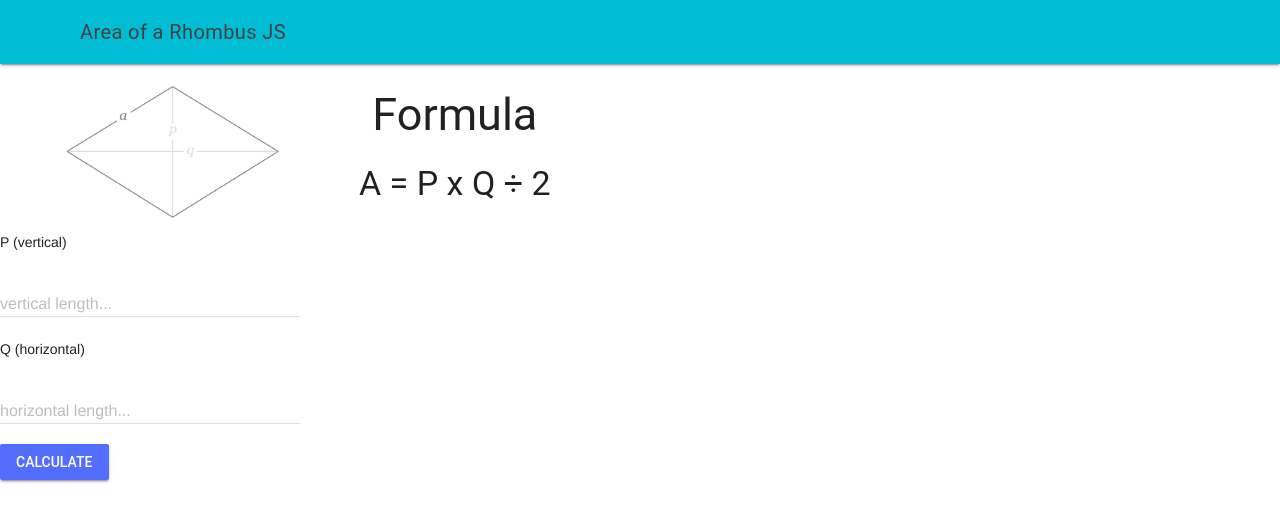
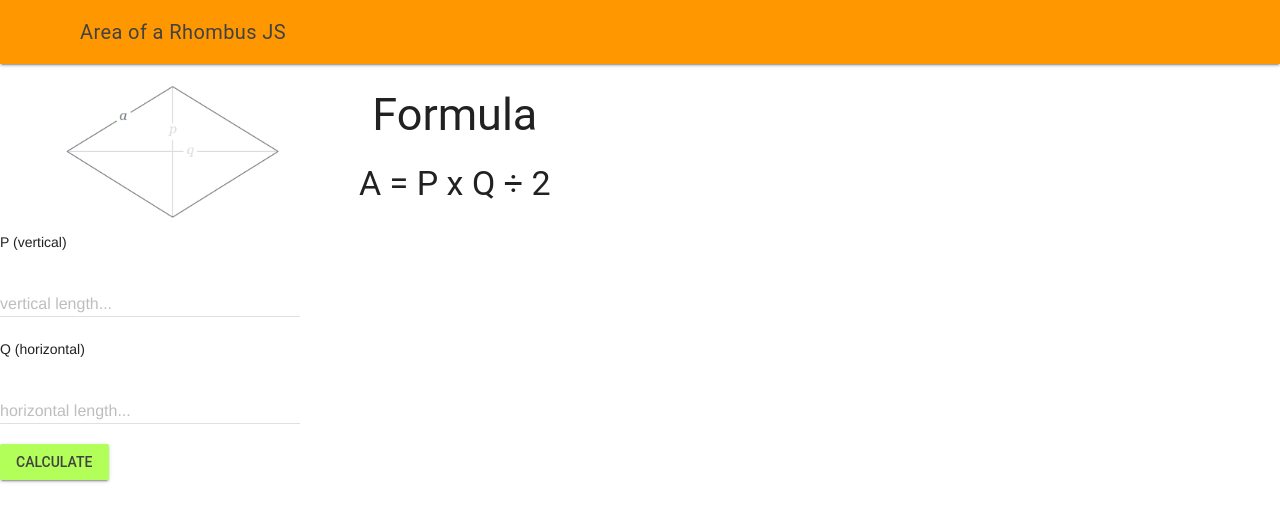
Before and after one commit to Emmanuel-Fofeyin/ICS20assignment2-html, a plain HTML site: page index.html in a window 1280 px wide. Drawn offline with nearby package versions, Linux system fonts and the light colour scheme.

Commit message:
fixed all errors

```diff
--- a/index.html
+++ b/index.html
@@ -11,7 +11,7 @@
     <link rel="icon" type="image/png" sizes="16x16" href="favicon-16x16.png" />
     <link rel="manifest" href="site.webmanifest" />
     <link rel="stylesheet" href="https://fonts.googleapis.com/icon?family=Material+Icons"/>
-    <link rel="stylesheet" href="https://code.getmdl.io/1.3.0/material.cyan-indigo.min.css" />
+    <link rel="stylesheet" href="https://code.getmdl.io/1.3.0/material.orange-light_green.min.css" />
     <link rel="stylesheet" href="./css/style.css" />
     <title>Area and Perimeter, with JavaScript</title>
   </head>
```
